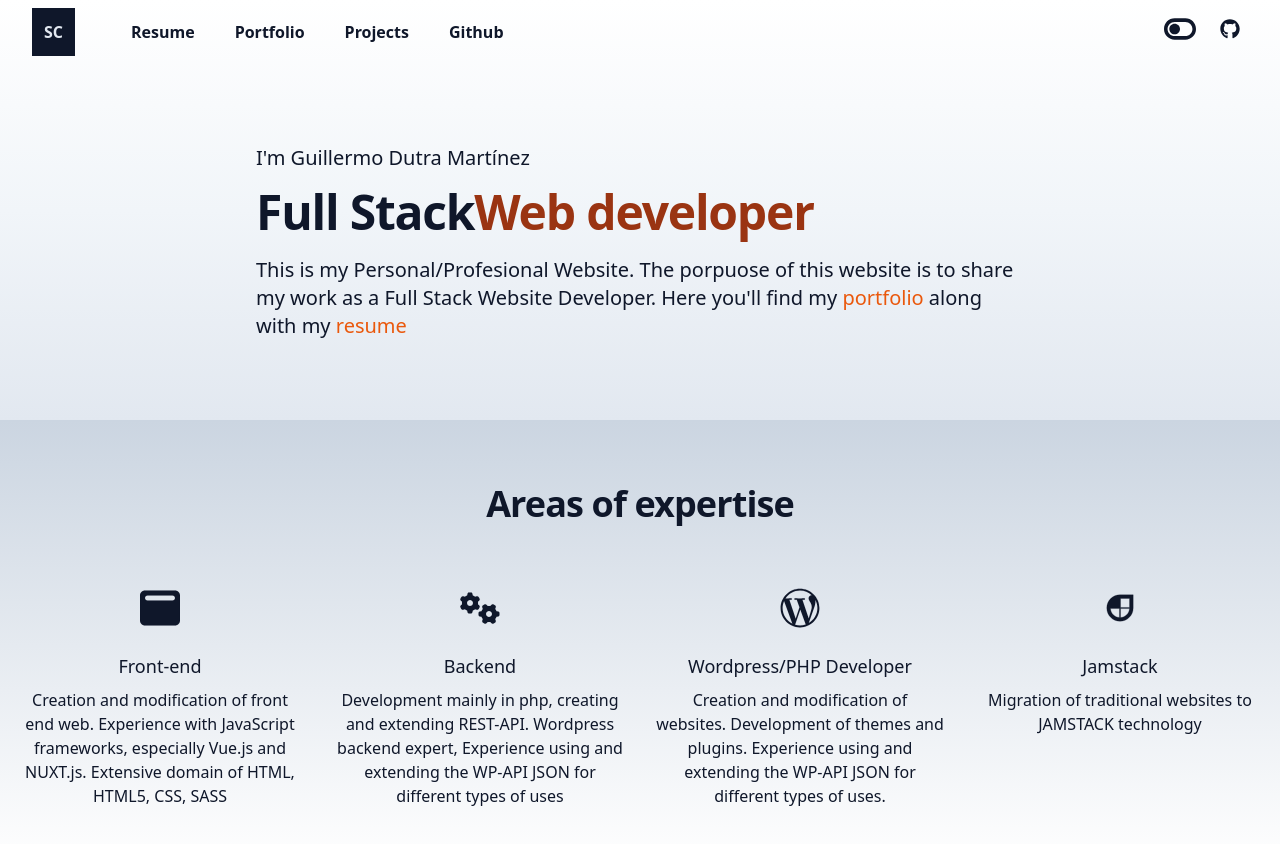
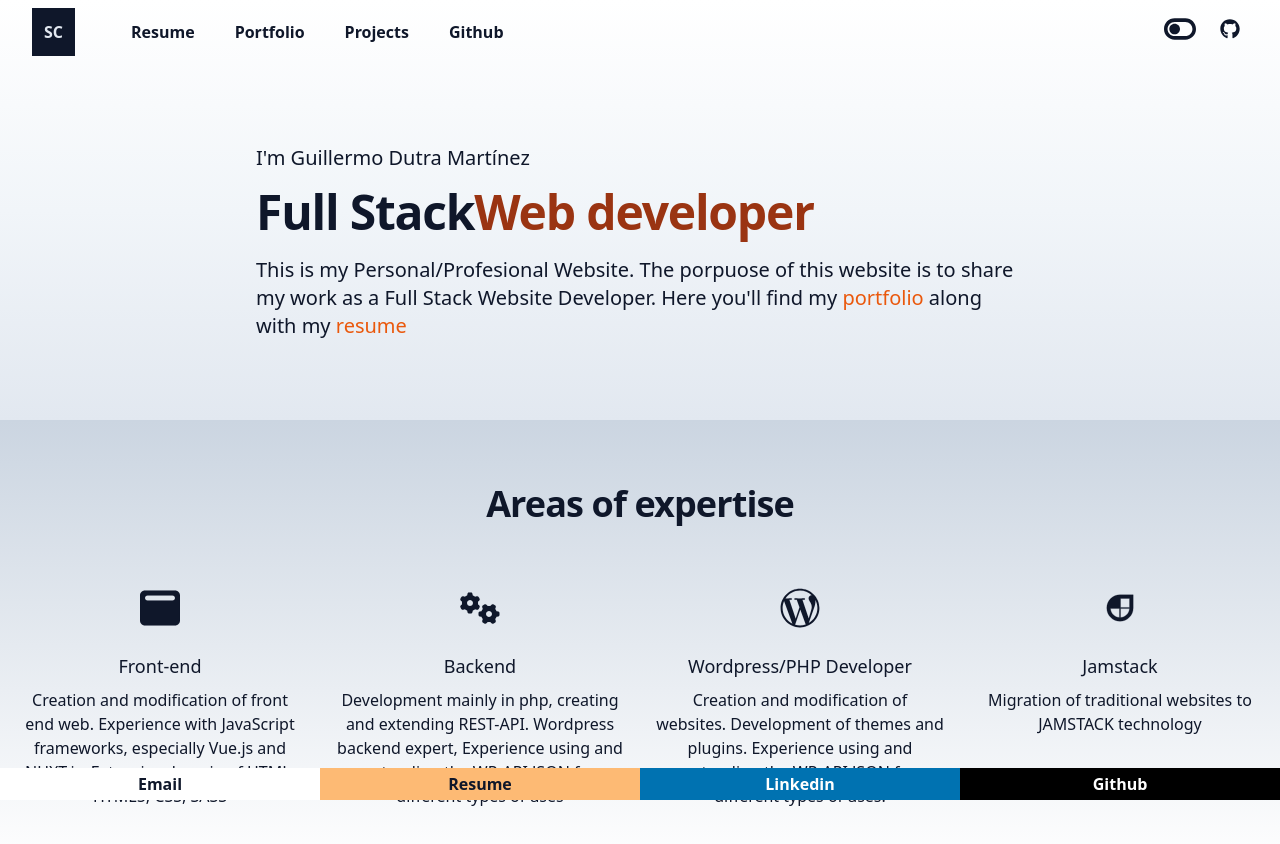
Before and after one commit to guiman87/silentcode-nuxt-3, a Nuxt app: page / in a window 1280 px wide. Shown: the top 844 px of the page. Built offline with nearby package versions, Linux system fonts and the light colour scheme.

Commit message:
contact info at home

```diff
--- a/pages/index.vue
+++ b/pages/index.vue
@@ -13,6 +13,43 @@
 
     <!-- Areas of Expertise -->
     <HomeFeatured :items="Skills" section-title="Areas of expertise" />
+
+    <!-- Contacts buttons -->
+    <div class="flex fixed inset-x-0 bottom-0">
+      <div class="flex-1 py-1 text-center bg-white">
+        <a
+          href="mailto:guilledutra@gmail.com"
+          rel="noopener noreferrer"
+          class="text-slate-900 px-3 py-2 text-base font-semibold"
+          >Email</a
+        >
+      </div>
+      <div class="flex-1 text-center py-1 bg-orange-300">
+        <nuxt-link
+          to="/resume/"
+          rel="noopener noreferrer"
+          class="text-slate-900 block text-base font-semibold"
+          >Resume</nuxt-link
+        >
+      </div>
+      <div class="flex-1 text-center py-1 bg-[#0072b1]">
+        <a
+          href="https://www.linkedin.com/in/guillermodutra/"
+          rel="noopener noreferrer"
+          class="text-white block text-base font-semibold"
+          >Linkedin</a
+        >
+      </div>
+
+      <div class="flex-1 text-center py-1 bg-black">
+        <a
+          href="https://github.com/guiman87/"
+          rel="noopener noreferrer"
+          class="text-white text-base font-semibold"
+          >Github</a
+        >
+      </div>
+    </div>
   </div>
 </template>
 <script setup lang="ts">
```
